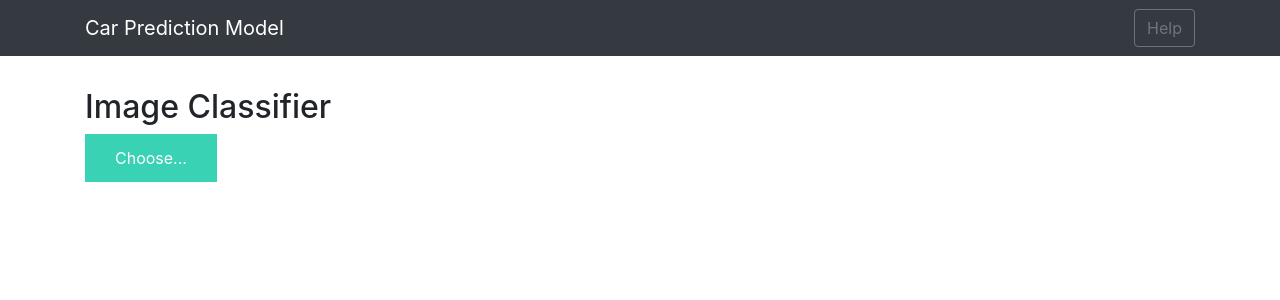
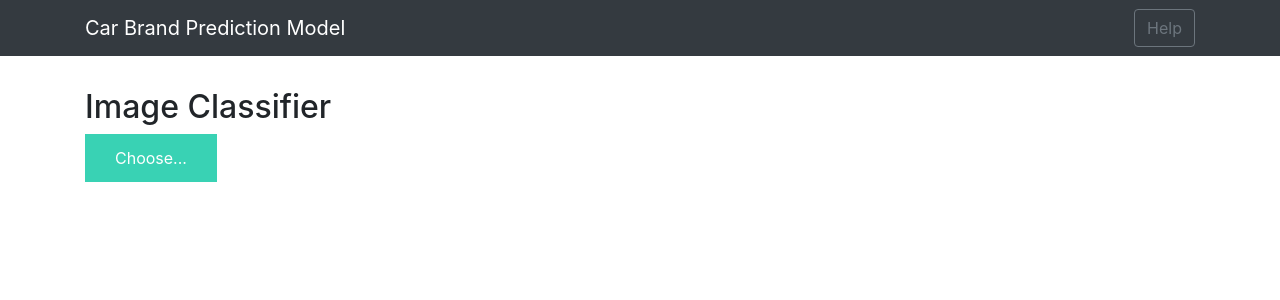
Before and after one commit to pintuprajapati/DL-Practice-and-Projects, a Flask app: page / in a window 1280 px wide. Shown: the top 300 px of the page. Run offline with Flask 2, Linux system fonts and the light colour scheme; some libraries are stand-ins or nearby versions.

Commit message:
changes in html

```diff
--- a/Car Brand Classification/templates/base.html
+++ b/Car Brand Classification/templates/base.html
@@ -4,7 +4,7 @@
     <meta charset="UTF-8">
     <meta name="viewport" content="width=device-width, initial-scale=1.0">
     <meta http-equiv="X-UA-Compatible" content="ie=edge">
-    <title>AI Demo</title>
+    <title>Car Brand Prediction</title>
     <link href="https://cdn.bootcss.com/bootstrap/4.0.0/css/bootstrap.min.css" rel="stylesheet">
     <script src="https://cdn.bootcss.com/popper.js/1.12.9/umd/popper.min.js"></script>
     <script src="https://cdn.bootcss.com/jquery/3.3.1/jquery.min.js"></script>
@@ -15,7 +15,7 @@
 <body>
     <nav class="navbar navbar-dark bg-dark">
         <div class="container">
-            <a class="navbar-brand" href="#">Car Prediction Model</a>
+            <a class="navbar-brand" href="#">Car Brand Prediction Model</a>
             <button class="btn btn-outline-secondary my-2 my-sm-0" type="submit">Help</button>
         </div>
     </nav>
```
